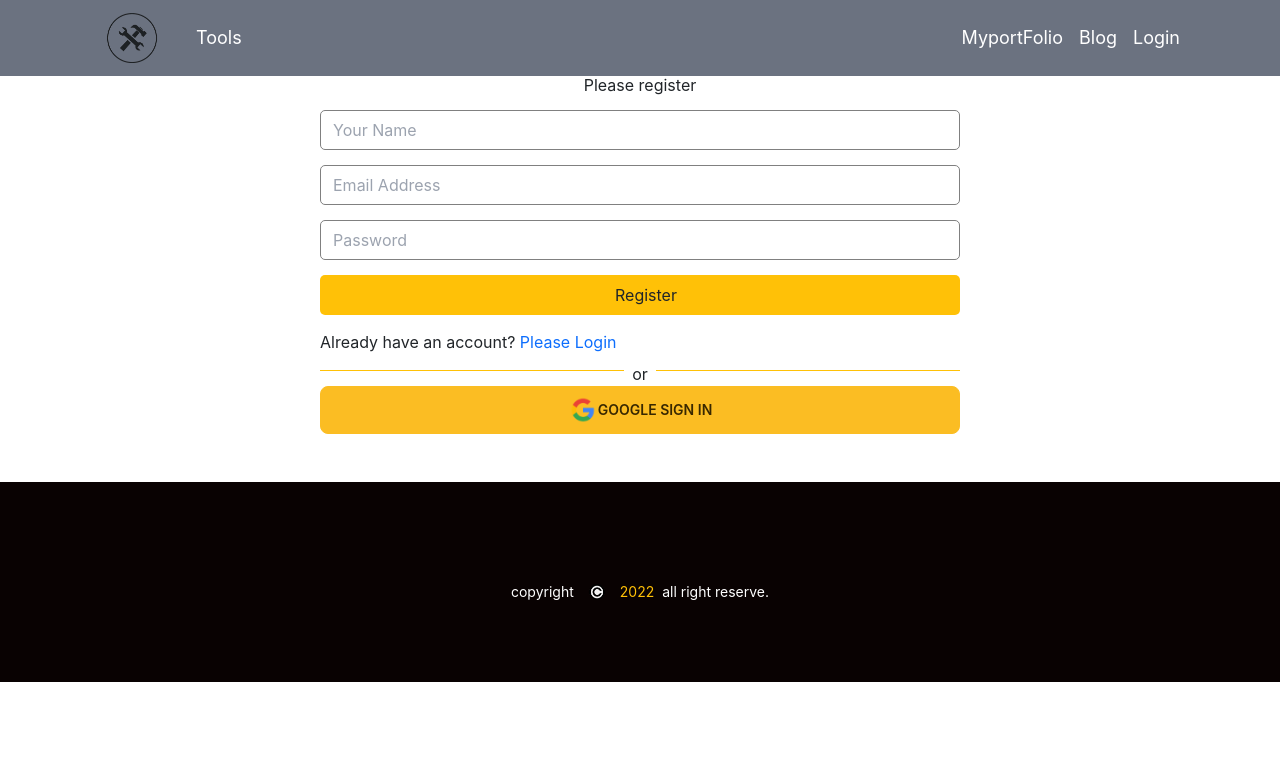
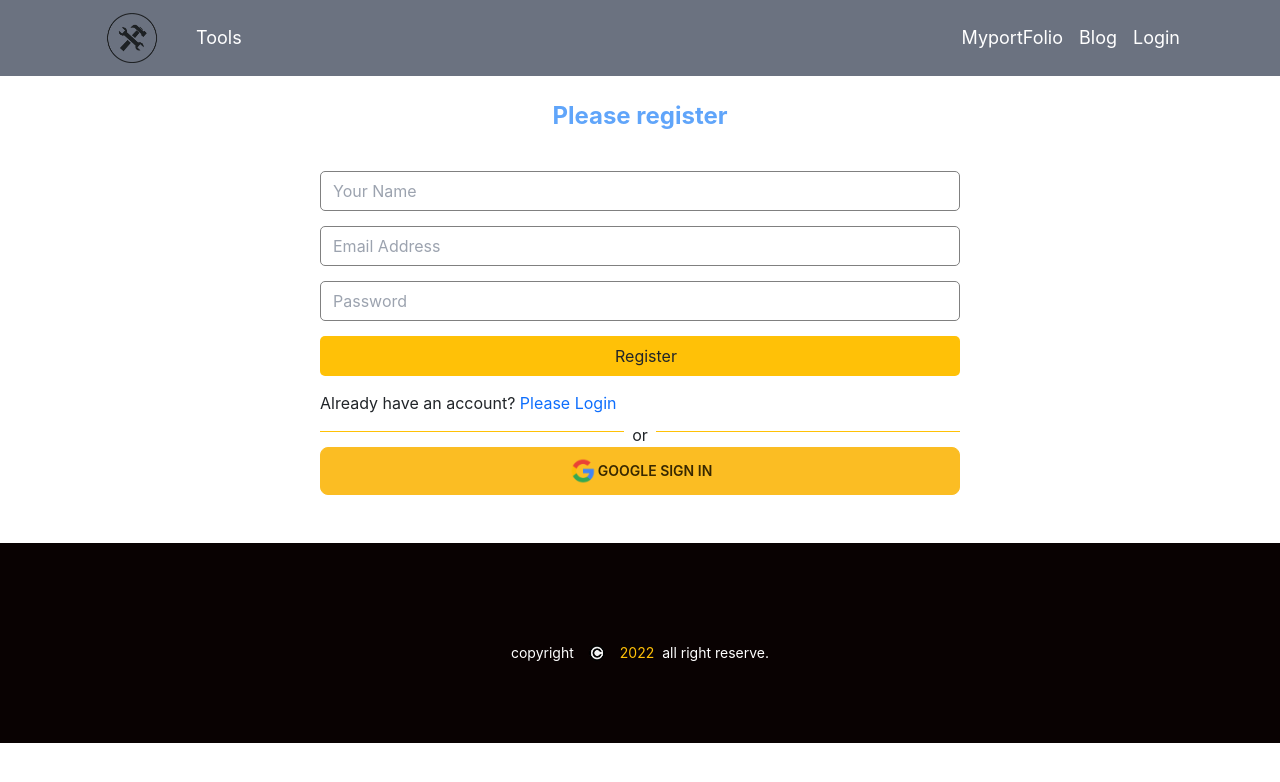
Before and after one commit to yaminhossen/tools-manufacturer-site, a React (Create React App) app: page /register in a window 1280 px wide. Shown: the top 782 px of the page. Built offline with nearby package versions, Linux system fonts and the light colour scheme; no server answers.

Commit message:
some style change

```diff
--- a/src/Pages/Login/Login.js
+++ b/src/Pages/Login/Login.js
@@ -58,7 +58,7 @@ const Login = () => {
     }
     return (
         <div className='container w-50 mx-auto'>
-            <h2 className='text-center'>Pleagse login</h2>
+            <h2 className='text-center text-2xl text-blue-400 p-4 font-bold'>Pleagse login</h2>
             <Form onSubmit={handleSubmit}>
                 <Form.Group className="mb-3" controlId="formBasicEmail">
                     <Form.Control ref={emailRef} type="email" placeholder="Enter email" required />
--- a/src/Pages/Login/Register.js
+++ b/src/Pages/Login/Register.js
@@ -46,7 +46,7 @@ const Register = () => {
     }
     return (
         <div className='register-form'>
-            <h2 className='text-center'>Please register</h2>
+            <h2 className='text-center text-center text-2xl text-blue-400 p-4 font-bold'>Please register</h2>
             <form onSubmit={handleRegister}>
                 <input type="text" name="name" id="" placeholder='Your Name' />
                 <input type="email" name="email" id="" placeholder='Email Address' required />
--- a/src/Pages/Reviews/Reviews.js
+++ b/src/Pages/Reviews/Reviews.js
@@ -12,7 +12,7 @@ const Reviews = () => {
     console.log(reviews);
     return (
         <div className='mt-24'>
-            <h3 className='flex justify-center font-bold text-secondary  mt-12 text-4xl '>The Review From Users:{reviews.length}</h3>
+            <h3 className='flex justify-center font-bold text-secondary  mt-12 text-4xl '>The Review From Users: {reviews.length}</h3>
             <p className='text-center pt-3 pb-20'>We have worked with hundreds of different clients around the globe. Check what a selection of them have to say about us.</p>
             <div className='grid mx-4 sm:grid-cols-1 md:grid-cols-2 xl:grid-cols-3 gap-10 px-12'>
                 {
```
